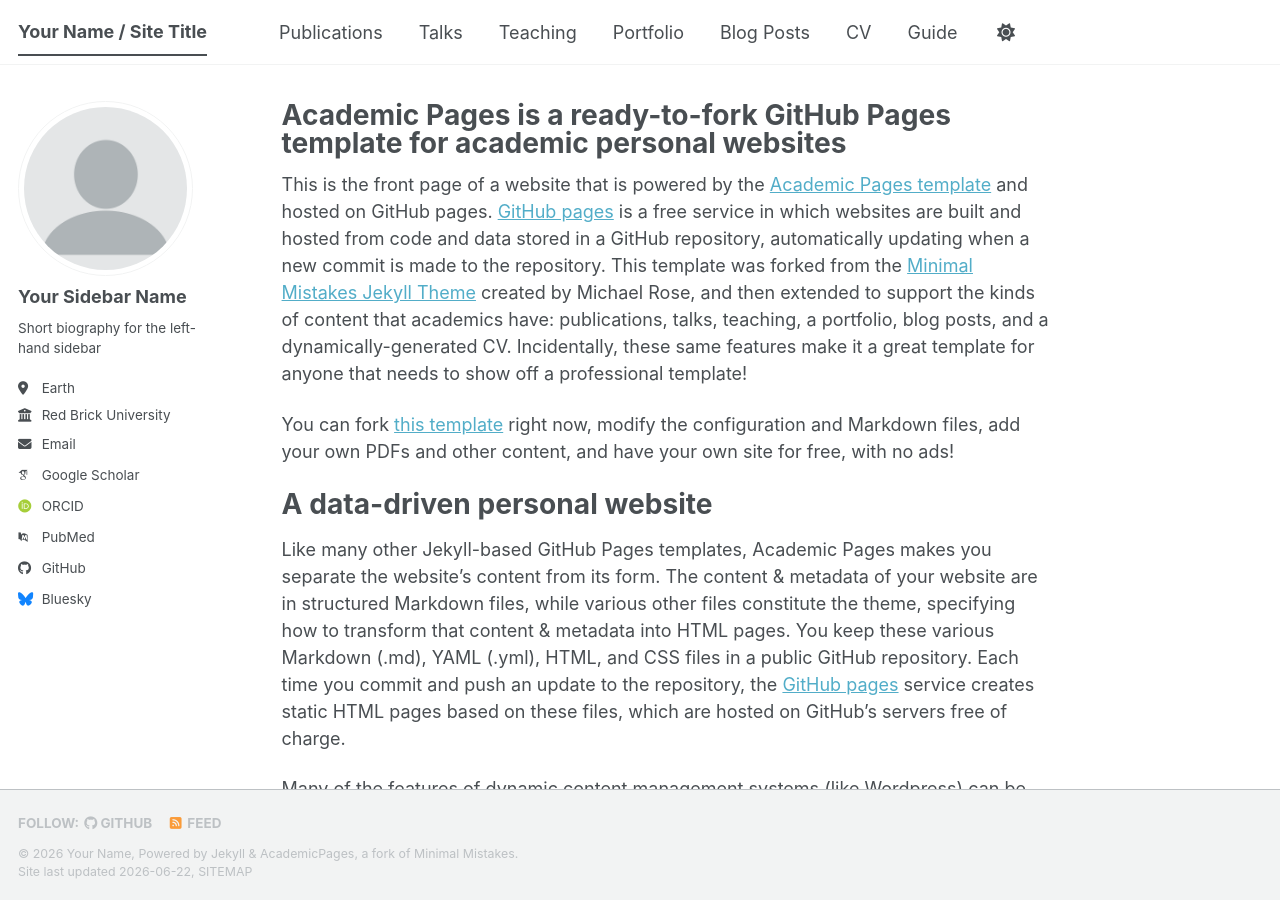
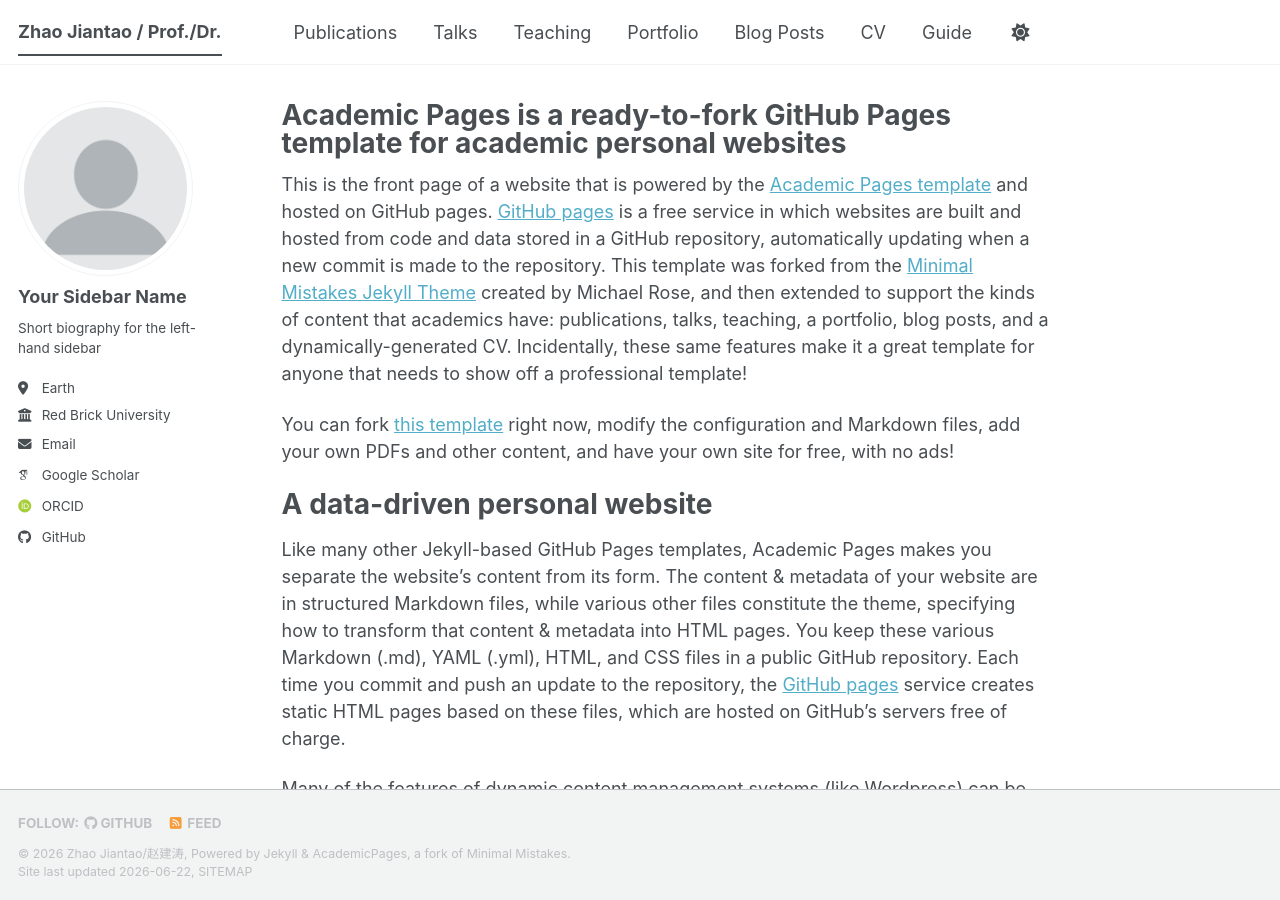
Before and after one commit to JiantaoZhao426/JiantaoZhao426.github.io, a Jekyll site: the page built from _pages/about.md, in a window 1280 px wide and 900 px high. Built offline with Jekyll 4.4.1, drawn with Linux system fonts in a browser that asks for light colours; some web fonts are replaced; a script that is not in the unit is left out; part of the change alters nothing that is shown.

Commit message:
Update _config.yml

```diff
--- a/_config.yml
+++ b/_config.yml
@@ -9,10 +9,10 @@
 # Basic Site Settings
 locale                   : "en-US"
 site_theme               : "default" # The available themes options are "default", "air", "sunrise", "mint", "dirt" and "contrast"
-title                    : "Your Name / Site Title"
+title                    : "Zhao Jiantao / Prof./Dr."
 title_separator          : "-"
-name                     : &name "Your Name"
-description              : &description "Your Name's academic portfolio"   # Update this with a general description of your site, this is the default if not overridden by a page
+name                     : &name "Zhao Jiantao/赵建涛"
+description              : &description "Personal Academic website"   # Update this with a general description of your site, this is the default if not overridden by a page
 url                      : https://academicpages.github.io # The base hostname & protocol for your site e.g. "https://[your GitHub username].github.io",
                                                            # or if you already have some other page hosted on Github then use "https://[your GitHub username].github.io/[Your Repo Name]"
 baseurl                  : "" # the subpath of your site, e.g. "/blog"
@@ -33,18 +33,9 @@ author:
   email            : "none@example.org"
 
   # Academic websites
-  academia         : # URL
-  arxiv            : # URL - Update with the correct link to your profile
-  googlescholar    : "https://scholar.google.com/citations?user=PS_CX0AAAAAJ"
-  inspire-hep      : # URL
-  impactstory      : # URL
-  orcid            : "https://orcid.org/yourorcidurl"
-  semantic         : # URL
-  ssrn             : # URL
-  pubmed           : "https://www.ncbi.nlm.nih.gov/pubmed/?term=john+snow"
-  researchgate     : # URL
-  scopus           : # URL
-  zotero           : # URL
+  googlescholar    : "https://scholar.google.com/citations?user=ZCdj_VcAAAAJ&hl=en"
+  orcid            : "https://orcid.org/0000-0002-5140-8220"
+
 
 
   # Repositories and software development
@@ -56,31 +47,10 @@ author:
   stackoverflow    : # User number or user number and name (i.e., use "1" or "1/jeff-atwood")
 
   # Social media
-  artstation       : # Username
-  bluesky          : "bsky.app" # Replace this with you Bluesky username
-  facebook         : # Username
-  flickr           : # Username
-  foursquare       : # Username
-  goodreads        : # Username
-  google_plus      : # Username
-  keybase          : # Username
-  instagram        : # Username
-  lastfm           : # Username
-  linkedin         : # Username
-  mastodon         : # URL
-  medium           : # URL
-  pinterest        : # Username
-  soundcloud       : # Username
-  steam            : # Username
-  telegram         : # URL
-  tumblr           : # Username
-  twitter          : # Username for X / Twitter
-  vine             : # Username
-  weibo            : # Username
-  wikipedia        : # Username
-  xing             : # Username
-  youtube          : # Username
-  zhihu            : # Username
+  wechat       : # JiantaoZhao
+  QQ         : # 1205985826
+
+
 
 # Publication Category - The following the list of publication categories and their headings
 publication_category:
```
